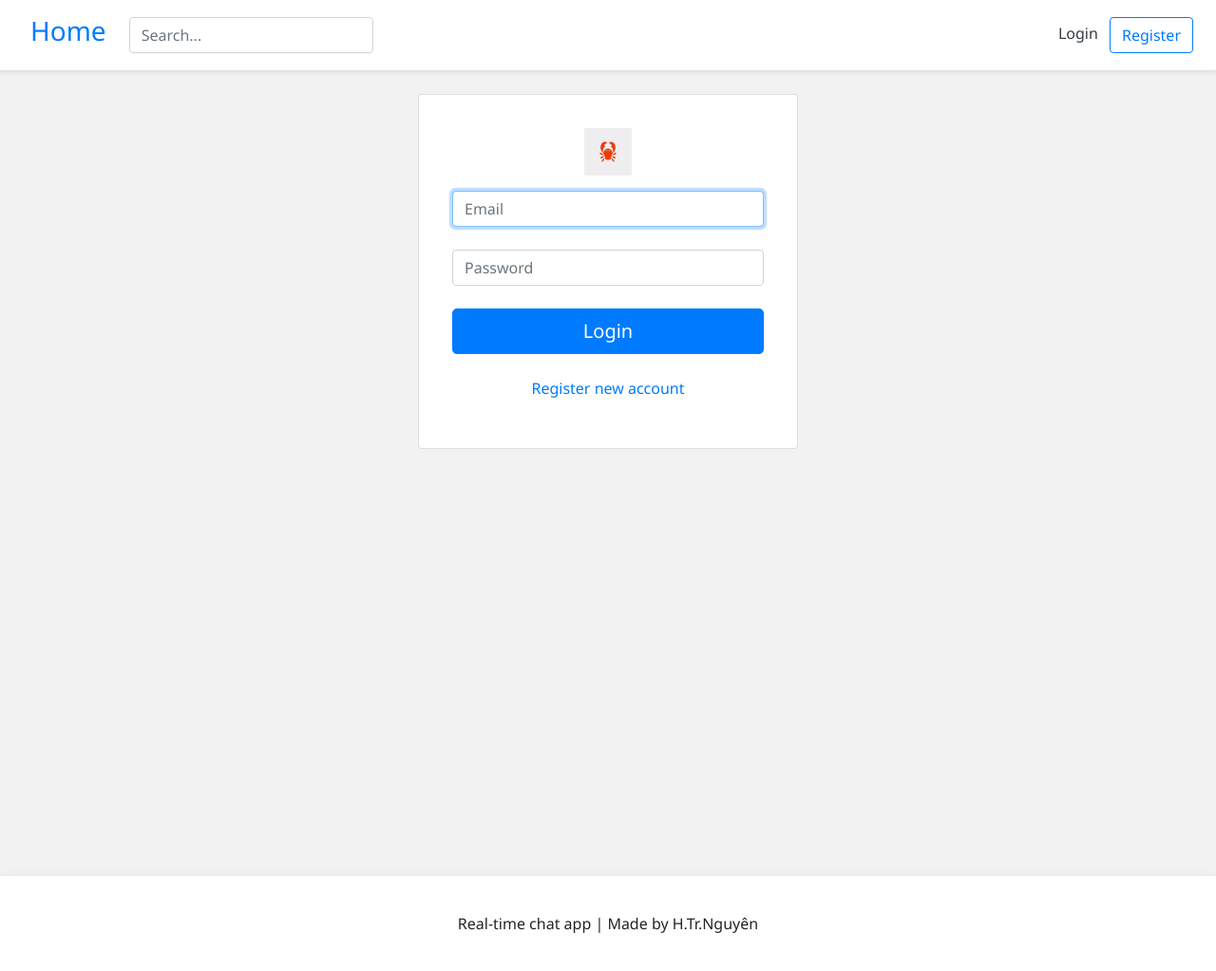
After one commit to hoangtrungnguyen/realtimechat, a Django app: page /login/ in a window 1280 px wide. The commit adds this page. Shown: the whole page at 95% size. Run offline with Django 3.2, Linux system fonts and the light colour scheme; some libraries are stand-ins or nearby versions.

Commit message:
Register view and login-logout

```diff
--- a/RealTimeChat/urls.py
+++ b/RealTimeChat/urls.py
@@ -14,7 +14,7 @@ Including another URLconf
     2. Add a URL to urlpatterns:  path('blog/', include('blog.urls'))
 """
 from django.contrib import admin
-from django.urls import path
+from django.urls import path, include
 from django.conf import settings
 from django.conf.urls.static import static
 
@@ -24,11 +24,10 @@ from personal.views import (
 
 urlpatterns = [
     path('admin/', admin.site.urls),
-    path('', home_screen_view, name='home')
-
-
+    path('', home_screen_view, name='home'),
+    path('', include('account.urls'))
 ]
 
 if settings.DEBUG:
-    urlpatterns += static(settings.STATIC_URL,document_root=settings.STATIC_ROOT)
-    urlpatterns += static(settings.MEDIA_URL,document_root=settings.MEDIA_ROOT)
+    urlpatterns += static(settings.STATIC_URL, document_root=settings.STATIC_ROOT)
+    urlpatterns += static(settings.MEDIA_URL, document_root=settings.MEDIA_ROOT)
--- /dev/null
+++ b/account/templates/account/login.html
@@ -0,0 +1,74 @@
+{% extends 'base.html' %}
+{% load static %}
+
+{% block content %}
+    <style type="text/css">
+        .card-signin {
+            width: 100%;
+            max-width: 400px;
+            padding: 15px;
+            margin: auto;
+        }
+    </style>
+
+
+
+    <div class="container-fluid">
+
+        <div class="row justify-content-center">
+            <div class="card card-signin">
+
+                <div class="card-body">
+
+                    <form action="" method="post"
+                          class="flex-column justify-content-center align-items-center">
+                        {% csrf_token %}
+
+                        <div class="d-flex flex-column pb-3">
+
+                            <img class="m-auto"
+                                 src="{% static 'profile_image/dummy_image.png' %}"
+                                 alt="dummy_image" height="50"
+                                 width="50">
+                        </div>
+
+
+                        <input class="form-control" type="email" name="email" id="inputEmail"
+                               placeholder="Email" required autofocus> <br>
+
+                        <input class="form-control" type="password" name="password"
+                               id="inputPassword" placeholder="Password" required> <br>
+
+
+                        {% for field in login_form %}
+                            {% for err in field.errors %}
+                                <p style="color: red">
+                                    {{ err }}
+                                </p>
+                            {% endfor %}
+                        {% endfor %}
+
+                        {% if login_form.non_field_errors %}
+                            <div style="color: red">
+                                <p>{{ login_form.non_field_errors }}</p>
+                            </div>
+                        {% endif %}
+
+
+                        <button class="btn btn-lg btn-primary btn-block" type="submit">Login</button>
+                        <br>
+
+                        <p class="text-center"><a href="{% url 'register' %}">Register new account</a></p>
+
+                    </form>
+
+                </div>
+
+            </div>
+
+        </div>
+
+
+    </div>
+
+{% endblock %}
--- /dev/null
+++ b/account/urls.py
@@ -0,0 +1,13 @@
+from django.urls import path
+
+from account.views import (
+    register_view,
+    login_view,
+    logout_view
+)
+
+urlpatterns = [
+    path('register/', register_view, name='register', ),
+    path('login/', login_view, name='login', ),
+    path('logout/', logout_view, name='logout', )
+]
--- a/account/views.py
+++ b/account/views.py
@@ -1,3 +1,69 @@
-from django.shortcuts import render
+from django.shortcuts import render, redirect
+from django.http import HttpResponse
+from django.contrib.auth import login, authenticate, logout
+from account.form import RegistrationForm, LoginForm
 
-# Create your views here.
+
+def register_view(request, *args, **kwargs):
+    user = request.user
+    if user.is_authenticated:
+        return HttpResponse(f"You are already authenticated {user.email}")
+    context = {}
+
+    if request.POST:
+        form = RegistrationForm(request.POST)
+        if form.is_valid():
+            form.save()
+            email = form.cleaned_data.get('email').lower()
+            raw_password = form.cleaned_data.get('password1')
+            account = authenticate(email=email, password=raw_password)
+            login(request, account)
+            # destination = kwargs.get('next')
+            destination = get_redirect_if_exists(request)
+            if destination:
+                return redirect(destination)
+            return redirect("home")
+        else:
+            context['registration_form'] = form
+
+    return render(request, 'account/register.html', context)
+
+
+def login_view(request, *args, **kwargs):
+    user = request.user
+    if user.is_authenticated:
+        # return HttpResponse(f"You are already authenticated {user.email}")
+        return redirect('home')
+    context = {}
+
+    if request.POST:
+        form = LoginForm(request.POST)
+        if form.is_valid():
+            email = request.POST['email']
+            password = request.POST['password']
+            user = authenticate(email=email, password=password)
+            if user:
+                login(request, user)
+                destination = get_redirect_if_exists(request)
+                if destination:
+                    return redirect(destination)
+                return redirect('home')
+        else:
+            # send error to the view if any
+            context['login_form'] = form
+
+    return render(request, 'account/login.html', context)
+
+
+def get_redirect_if_exists(request):
+    redirect = None
+    if request.GET:
+        if request.GET.get('next'):
+            redirect = str(request.GET.get('next'))
+
+    return redirect
+
+
+def logout_view(request):
+    logout(request)
+    return redirect('home')
--- a/templates/snippets/header.html
+++ b/templates/snippets/header.html
@@ -98,7 +98,7 @@
                                      height="40"/>
                                 <div class="dropdown-menu" aria-labelledby="id_profile_links">
                                     <a class="dropdown-item" href="#">Account</a>
-                                    <a class="dropdown-item" href="#">Logout</a>
+                                    <a class="dropdown-item" href="{% url 'logout' %}">Logout</a>
                                 </div>
                             </div>
 
@@ -106,8 +106,8 @@
                     </div>
 
                 {% else %}
-                    <a class="p-2 text-dark text-decoration-none" href="#">Login</a>
-                    <a class="btn btn-outline-primary" href="#">Register</a>
+                    <a class="p-2 text-dark text-decoration-none" href="{% url 'login' %}">Login</a>
+                    <a class="btn btn-outline-primary" href="{% url 'register' %}">Register</a>
                 {% endif %}
 
             </nav>
@@ -154,7 +154,7 @@
                                      height="40"/>
                                 <div class="dropdown-menu" aria-labelledby="id_profile_links">
                                     <a class="dropdown-item" href="#">Account</a>
-                                    <a class="dropdown-item" href="#">Logout</a>
+                                    <a class="dropdown-item" href="{% url 'logout' %}">Logout</a>
                                 </div>
                             </div>
 
@@ -162,8 +162,8 @@
                     </div>
 
                 {% else %}
-                    <a class="p-2 text-dark text-decoration-none" href="#">Login</a>
-                    <a class="btn btn-outline-primary" href="#">Register</a>
+                    <a class="p-2 text-dark text-decoration-none" href="{% url 'login' %}">Login</a>
+                    <a class="btn btn-outline-primary" href="{% url 'register' %}">Register</a>
                 {% endif %}
 
             </nav>
```
Also changed, not shown: account/form.py (added, +46 -0 lines), account/templates/account/register.html (added, +75 -0 lines).
